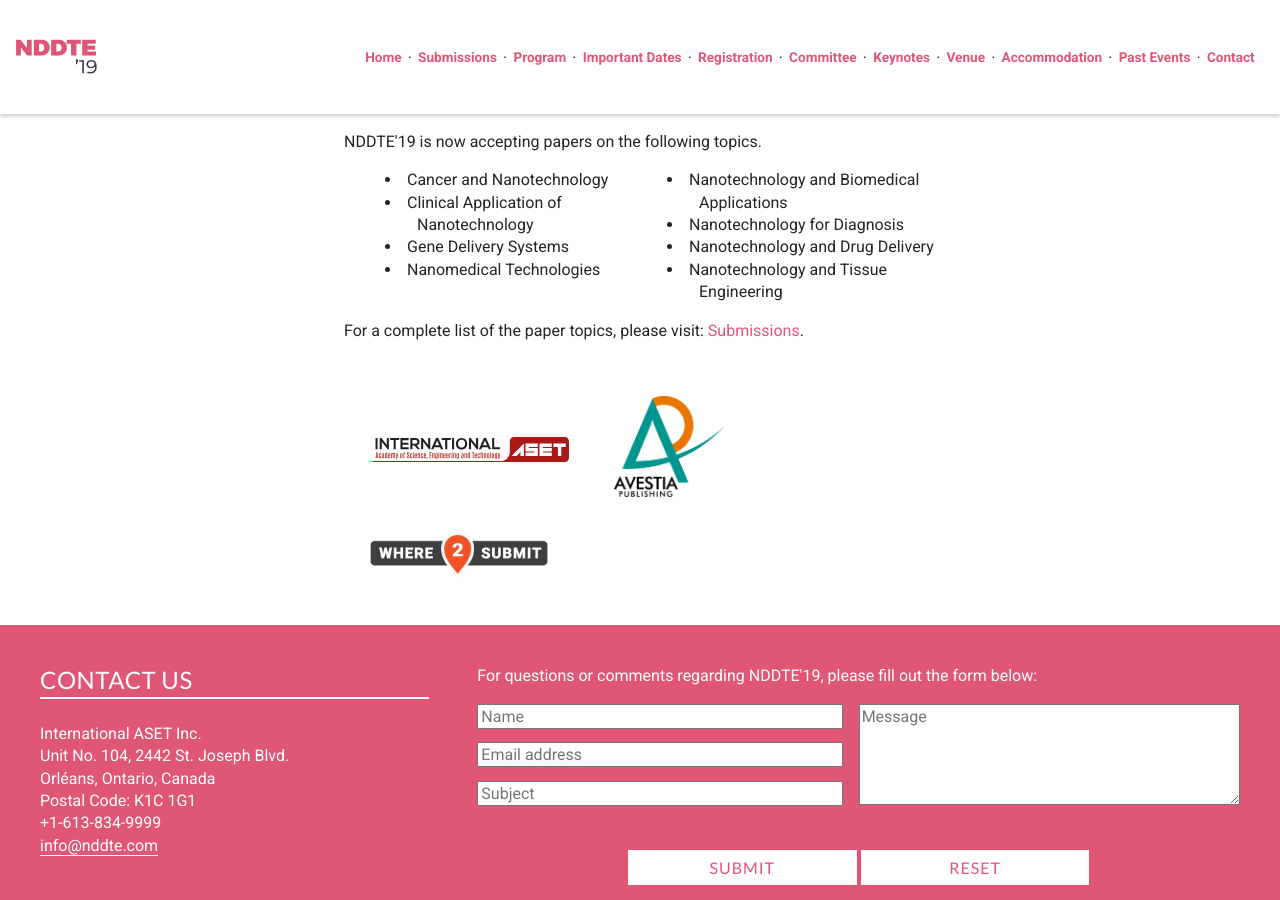
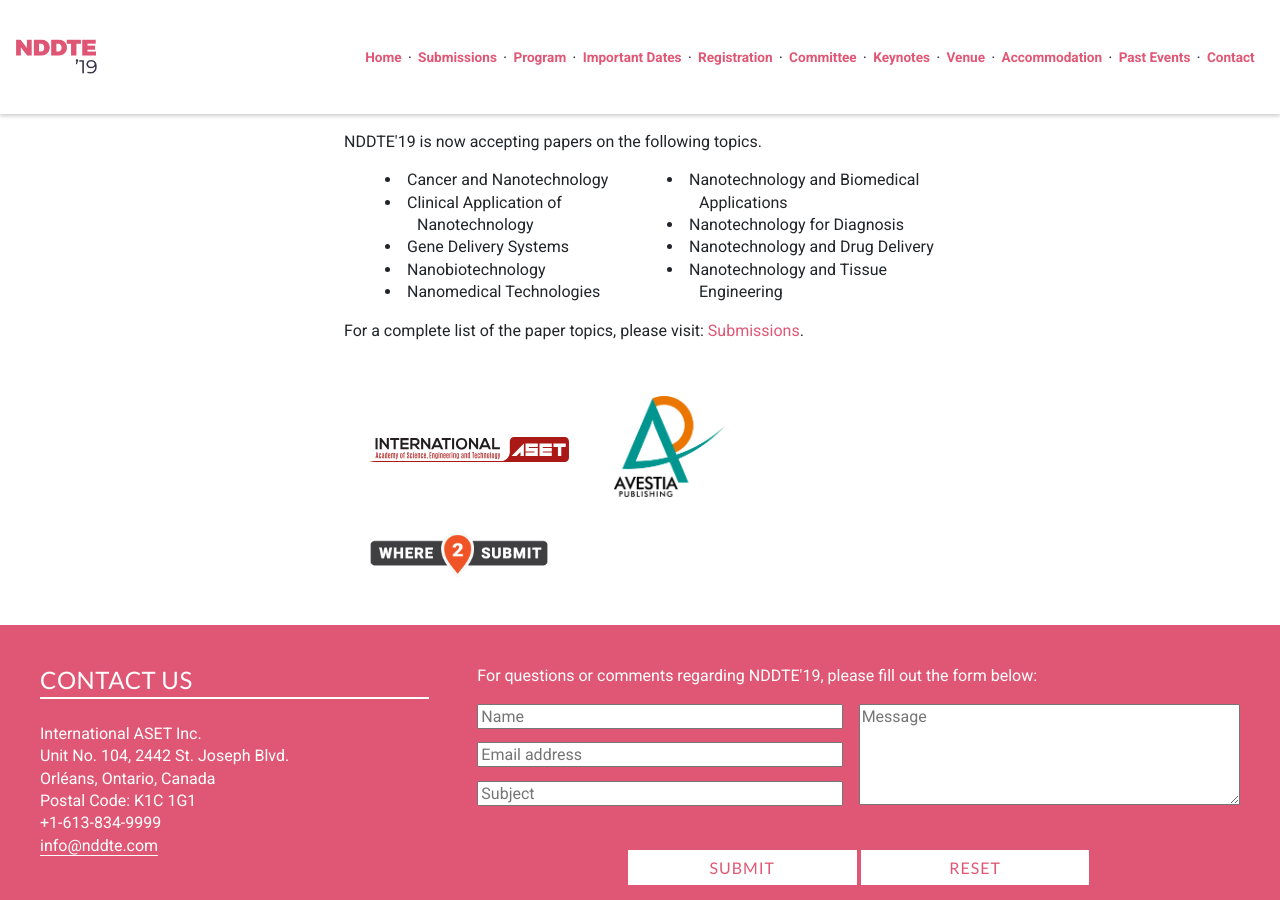
Before and after one commit to intaset/nddte, a Jekyll site: the page built from index.html, in a window 1280 px wide and 900 px high, scrolled down 1228 px. Built offline with Jekyll 4.4.1, drawn with Linux system fonts in a browser that asks for light colours; nearby versions of some CDN libraries; Markdown is read by kramdown in place of the engine named in the settings; comment, search, counter and statistics services are not loaded.

Commit message:
Added new paper topics

```diff
--- a/index.html
+++ b/index.html
@@ -34,6 +34,7 @@ keyword: biomedical, nanomedical, drug delivery, tissue engineering, gene delive
       <li>Cancer and Nanotechnology</li>
       <li>Clinical Application of Nanotechnology</li>
       <li>Gene Delivery Systems</li>
+      <li>Nanobiotechnology</li>
       <li>Nanomedical Technologies</li>
       <li>Nanotechnology and Biomedical Applications</li>
       <li>Nanotechnology for Diagnosis</li>
--- a/papers.html
+++ b/papers.html
@@ -13,6 +13,7 @@ keyword: biomedical, nanomedical, drug delivery, tissue engineering, gene delive
 <li>Cancer and Nanotechnology</li>
 <li>Clinical Application of Nanotechnology</li>
 <li>Gene Delivery Systems</li>
+<li>Nanobiotechnology</li>
 <li>Nanomedical Technologies</li>
 <li>Nanotechnology and Biomedical Applications</li>
 <li>Nanotechnology for Detection</li>
```
Also changed, not shown: 2 other files.
